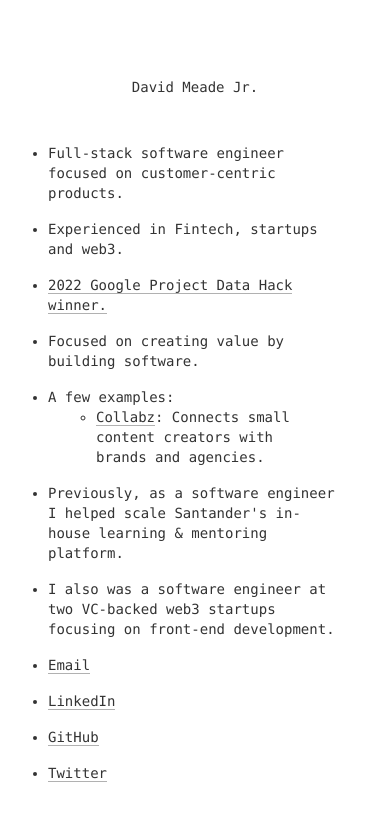
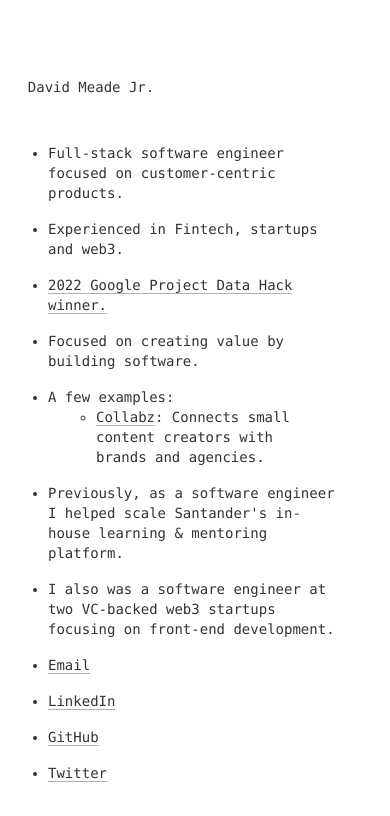
Before and after one commit to davidmeadejr/personal-website, a React (Create React App) app: page / in a window 390 px wide. Shown: the top 816 px of the page. Built offline with nearby package versions, Linux system fonts and the light colour scheme.

Commit message:
fix: Mobile responsiveness

```diff
--- a/src/App.css
+++ b/src/App.css
@@ -26,7 +26,8 @@
   justify-content: center;
   color: #333333;
   font-size: 14px;
-  margin: 2rem 0;
+  /* margin: 2rem 0; */
+  margin: 2rem 31.75rem 2rem 0;
 }
 
 a {
@@ -54,7 +55,8 @@ li {
   }
 
   .headerName {
-    margin: 1rem 0;
+    /* margin: 1rem 0; */
+    margin: 1rem 14rem 1rem 0;
   }
 
   ul {
@@ -68,7 +70,8 @@ li {
 
 @media (max-width: 390px) {
   .headerName {
-    margin: 2rem 0;
+    /* margin: 2rem 0; */
+    margin: 2rem 13rem 2rem 0;
   }
 
   ul {
@@ -82,7 +85,8 @@ li {
 
 @media (max-width: 375px) {
   .headerName {
-    margin: 3rem 0;
+    /* margin: 3rem 0; */
+    margin: 3rem 12rem 3rem 0;
   }
 
   ul {
```
